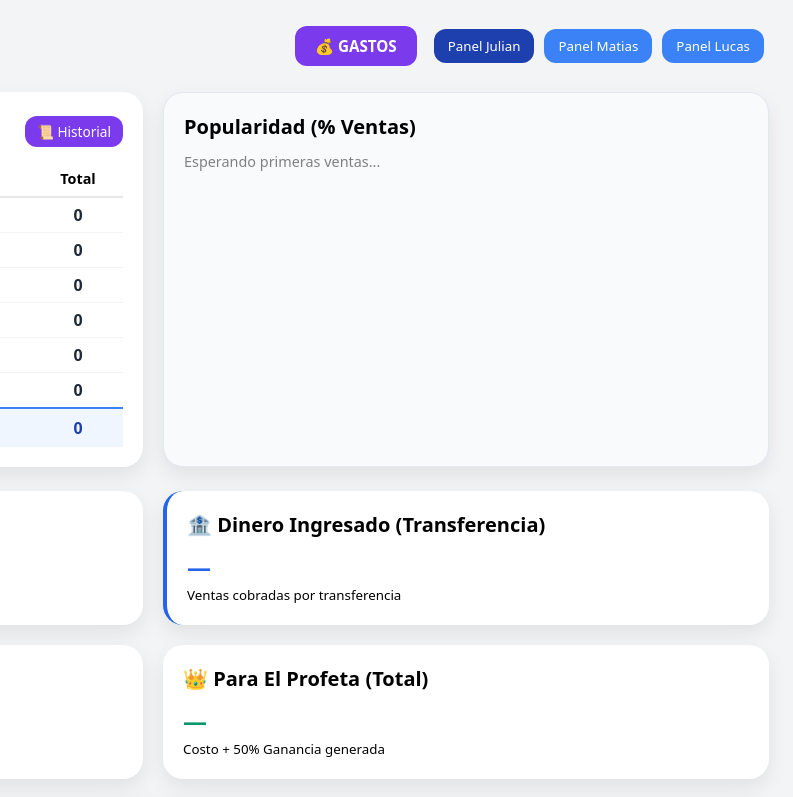
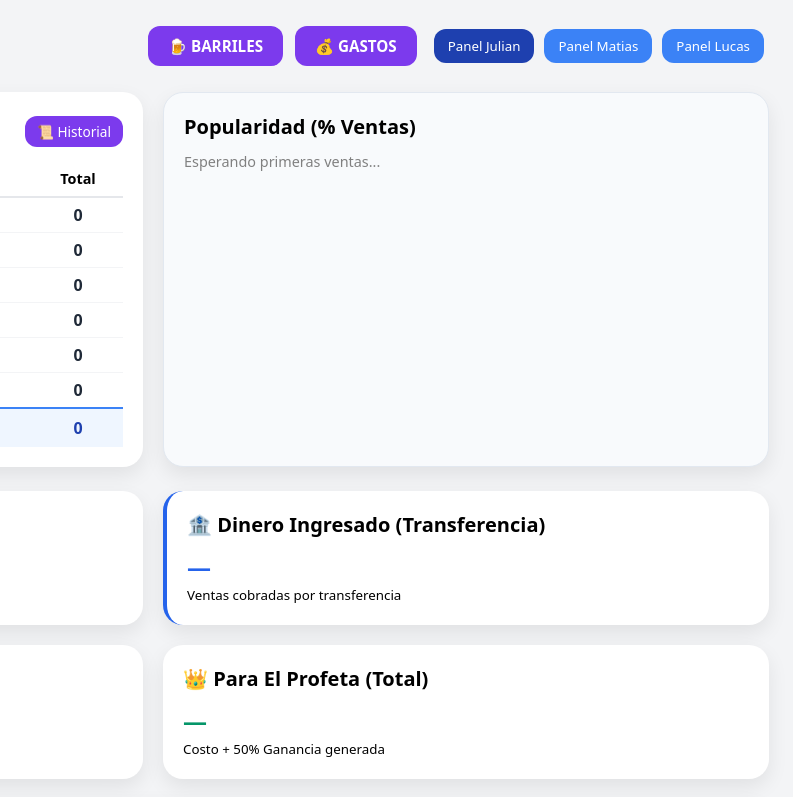
Before and after one commit to lucasmanuelcastro-cpu/elprofetacontrolstock, a website: page index.html in a window 1280 px wide. Shown: the top 797 px of the page, 487-1280 px from the left. Drawn offline with Linux system fonts and the light colour scheme; no server answers.

Commit message:
Update index.html

```diff
--- a/index.html
+++ b/index.html
@@ -67,6 +67,7 @@
                     <p>Sistema Integral de Gestión de Stock</p>
                 </div>
                 <div class="header-actions">
+                    <a href="barriles.html" class="btn-nav barriles">🍺 BARRILES</a>
                      <a href="gastos.html" class="btn-nav">💰 GASTOS</a>
                     <div id="usuarios-section"></div>
                 </div>
```
